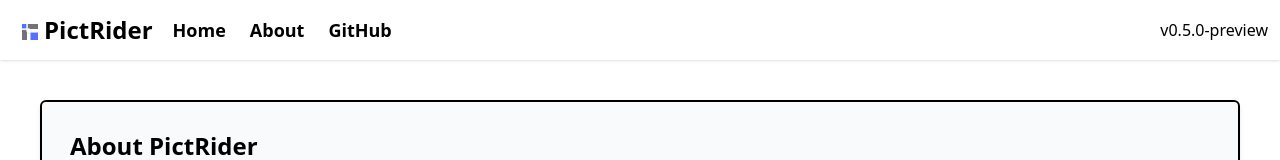
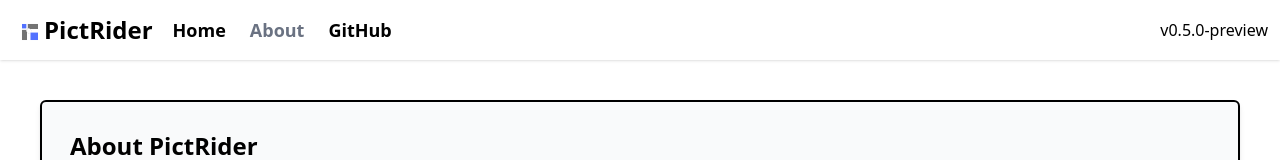
Before and after one commit to takeyaqa/PictRider, a React (Vite) app: page /about in a window 1280 px wide. Shown: the top 160 px of the page. Built offline with nearby package versions, Linux system fonts and the light colour scheme.

Commit message:
feat: enhance navigation links with active state styling in HeaderArea component

```diff
--- a/src/components/HeaderArea.tsx
+++ b/src/components/HeaderArea.tsx
@@ -16,12 +16,23 @@ function HeaderArea() {
         </h1>
         <ul className="mt-auto mb-auto flex space-x-6 text-lg font-bold">
           <li>
-            <NavLink to="/" end>
+            <NavLink
+              to="/"
+              className={({ isActive }) =>
+                isActive ? 'text-gray-500' : 'text-black'
+              }
+            >
               Home
             </NavLink>
           </li>
           <li>
-            <NavLink to="/about" end>
+            <NavLink
+              to="/about"
+              className={({ isActive }) =>
+                isActive ? 'text-gray-500' : 'text-black'
+              }
+              end
+            >
               About
             </NavLink>
           </li>
```
